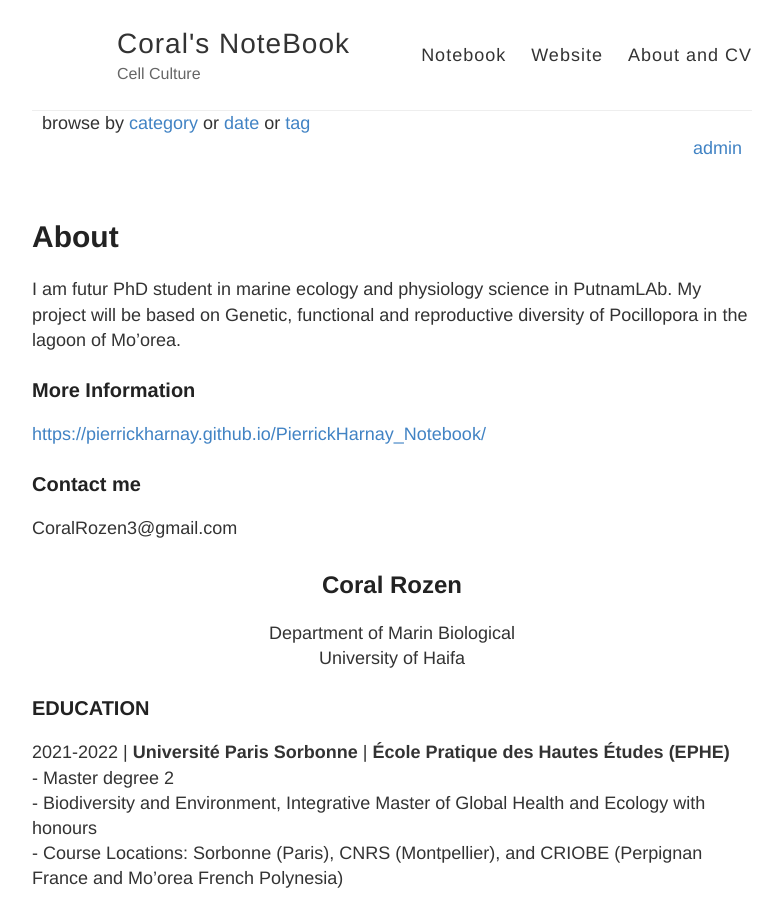
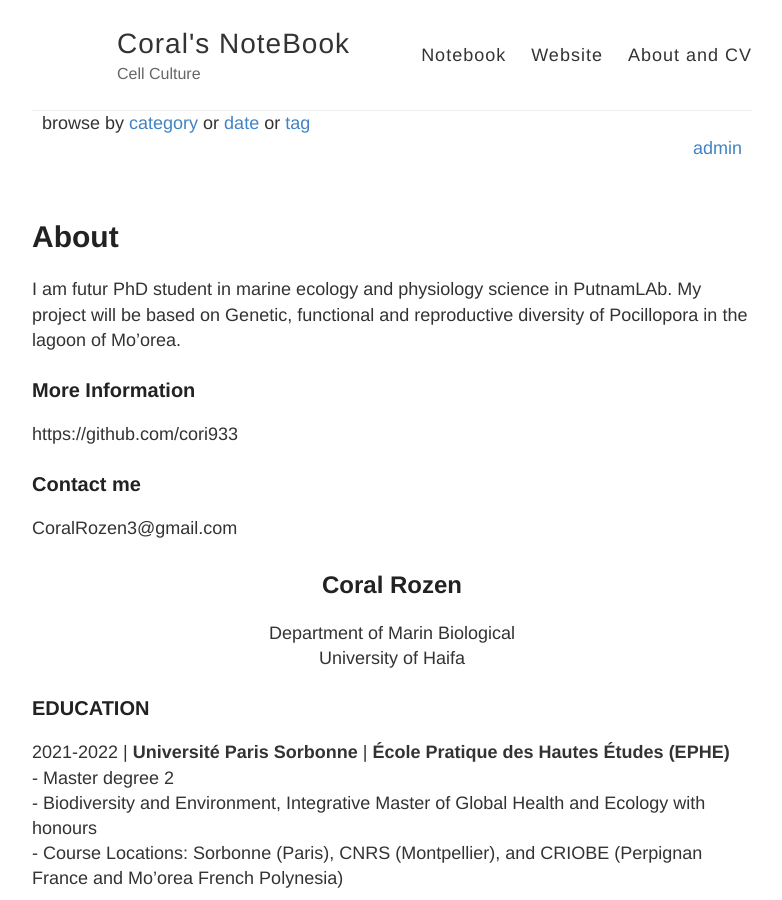
Before and after one commit to cori933/Corals-Lab-notebook, a Jekyll site: the page built from about.md, in a window 1280 px wide and 900 px high. Shown: the whole window, without its empty margins (248-1030 px from the left). Built offline with Jekyll 4.4.1, drawn with Linux system fonts in a browser that asks for light colours; part of the change alters nothing that is shown.

Commit message:
CV update

```diff
--- a/about.md
+++ b/about.md
@@ -8,8 +8,7 @@ I am futur PhD student in marine ecology and physiology science in PutnamLAb. My
 
 
 ### More Information
-
-[https://pierrickharnay.github.io/PierrickHarnay_Notebook/](https://github.com/cori933/Corals-Lab-notebook.git)
+https://github.com/cori933
 
 ### Contact me
 
```
